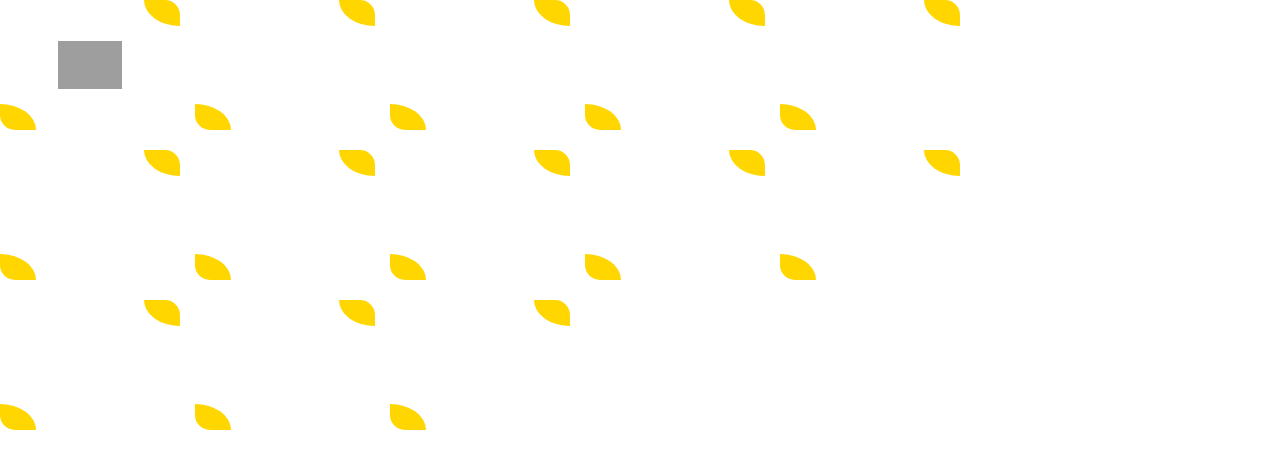
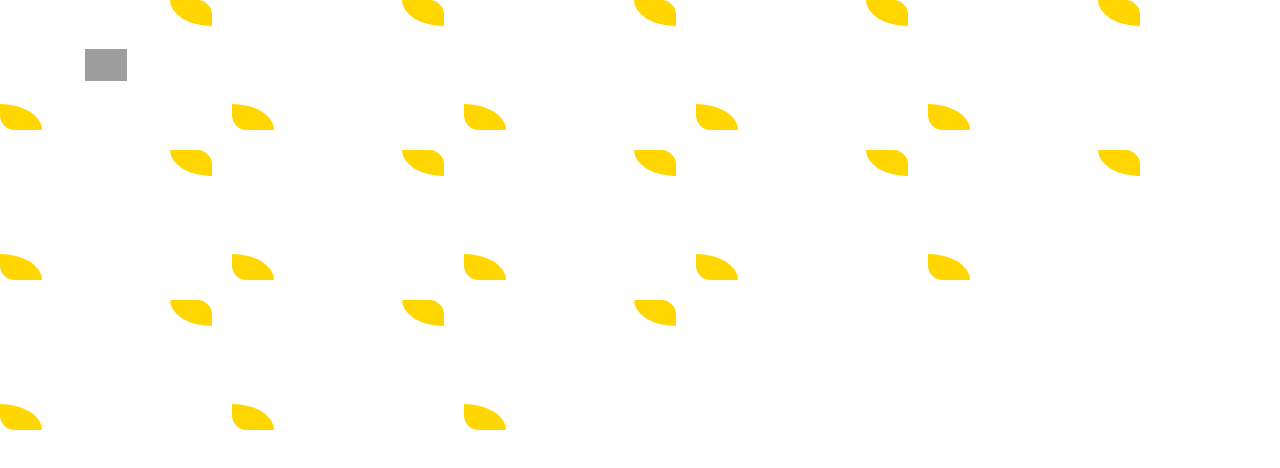
Before and after one commit to CGM-PVH/cards-section-cgm-page, a website built with Vite: page index.html in a window 1280 px wide. Built offline with nearby package versions, Linux system fonts and the light colour scheme; grey boxes are pictures that could not be loaded; files whose address does not match are found by name.

Commit message:
Update cards.css

```diff
--- a/src/components/ProgramSectionCards/cards.css
+++ b/src/components/ProgramSectionCards/cards.css
@@ -4,18 +4,24 @@
 }
 
 :root {
-    --card-width: 180px;
+    --card-width: 212px;
     --card-height: 130px;
     --conteiner-width: 100vw;
     --yellow-color: #FFD600;
     --blue-color: #0071CE;
     --grid-template: repeat(5, var(--card-width));
+    --font-size: min(16px)
+}
+
+#iframe-content {
+    max-width: 1140px;
 }
 
 @media screen and (max-width: 970px) {
     :root {
         --card-width: 22vw; /* Ajustar para telas médias */
         --grid-template: repeat(4, var(--card-width)); /* 3 colunas para telas médias */
+        --font-size: min(14px)
     }
 
 }
@@ -24,7 +30,9 @@
     :root {
         --card-width: 25vw; /* Ajustar para telas médias */
         --grid-template: repeat(3, var(--card-width)); /* 3 colunas para telas médias */
+        --font-size: min(12px)
     }
+
 
 }
 
@@ -32,11 +40,14 @@
     :root {
         --card-width: 40vw; /* Ajustar para telas médias */
         --grid-template: repeat(2, var(--card-width)); /* 3 colunas para telas médias */
+        --font-size: min(14px)
     }
 
     .card {
         min-width: var(--card-width);
     }
+
+
 
 }
 
@@ -62,7 +73,7 @@ p {
     text-align: center;
     padding: 1rem;
     font-weight: bolder;
-    font-size: 2.25vh;
+    font-size: var(--font-size)
 }
 
 .card-name {
@@ -89,12 +100,6 @@ p {
     margin-bottom: 15px;
 }
 
-#carouselProgramasDesktop ul {
-    display: grid;
-    grid-template-columns: repeat(5, 5fr);
-    gap: 5px;
-}
-
 #carouselProgramasDesktop li {
     display: flex;
     justify-content: center;
@@ -109,7 +114,10 @@ p {
 #carouselProgramasDesktop ul {
     display: grid;
     grid-template-columns: var(--grid-template);
-    gap: 20px 15px;
+    justify-content: space-between;
+    gap: 20px;
+    max-width: 1140px;
+    margin: 0 auto;
 }
 
 #carouselProgramasDesktop #sistema16 li {
@@ -135,7 +143,7 @@ a {
 }
 
 .logo {
-    height: 6vh;
+    height: min(32px);
 }
 
 .card {
@@ -149,9 +157,23 @@ a {
     justify-content: center;
     font-size: 25px;
     font-weight: bold;
-    border-radius: 15%;
+    border-radius: 10%;
     cursor: pointer;
     color: white;
+}
+
+.card-text {
+    opacity: 0;
+    transition: opacity 0.5s ease 0.1s;
+    position: absolute;
+    width: 100%;
+    text-align: center;
+    top: 50%;
+    transform: translateY(-50%);
+
+    padding-left: 1rem;
+    padding-right: 1rem;
+    font-weight: bold;
 }
 
 .card::before,
@@ -196,20 +218,6 @@ a {
     content: "";
 }
 
-.card-text {
-    opacity: 0;
-    transition: opacity 0.5s ease 0.1s; /* Ajuste o delay conforme necessário */
-    position: absolute;
-    width: 100%;
-    text-align: center;
-    top: 50%;
-    transform: translateY(-50%);
-
-    padding-left: 1rem;
-    padding-right: 1rem;
-    font-weight: bold;
-}
-
 .card:hover .card-text {
     opacity: 1;
     z-index: 1;
```
